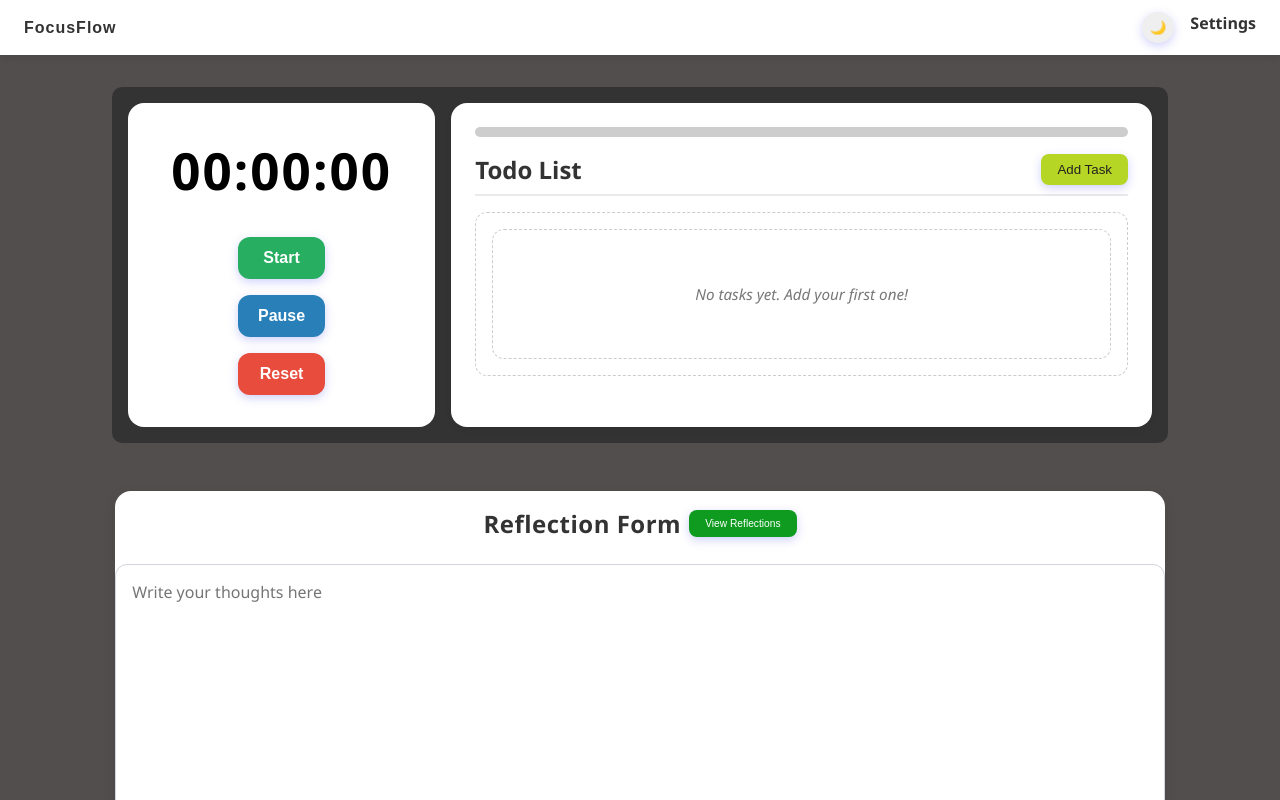
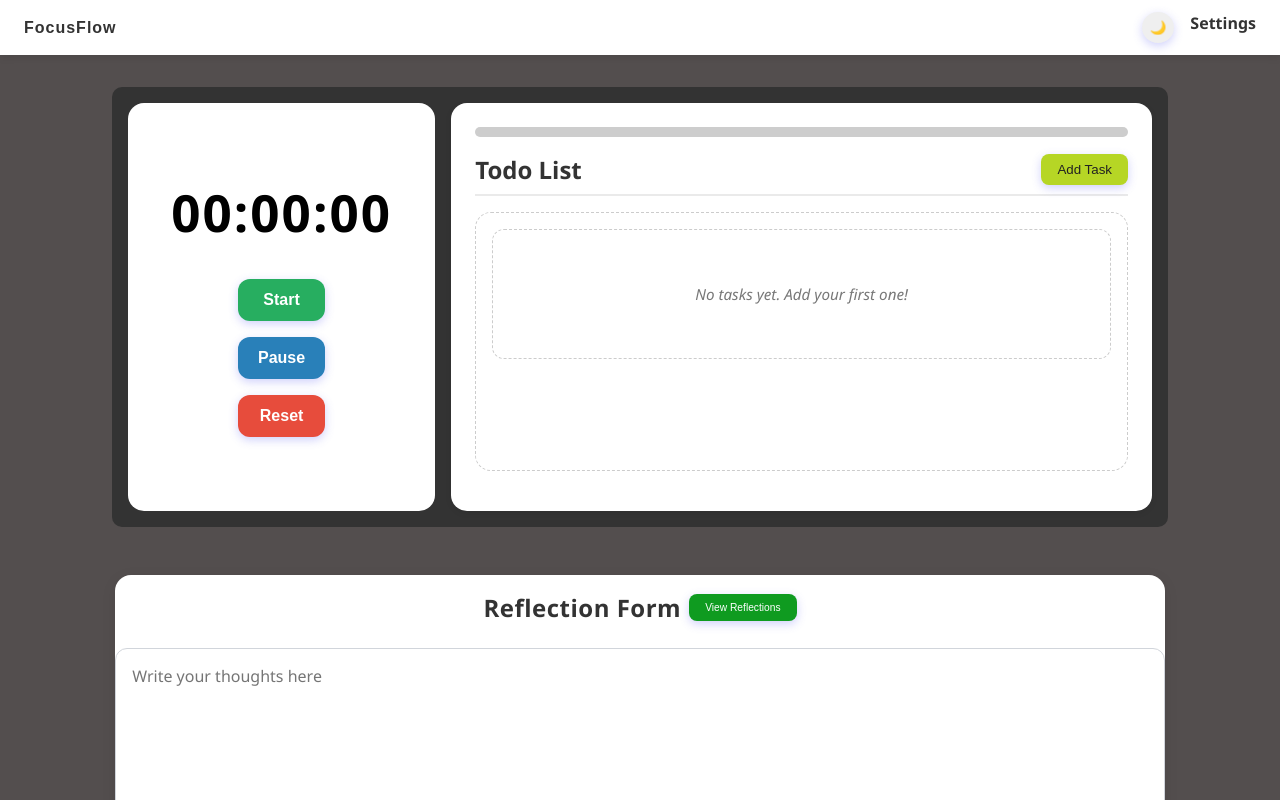
Before and after one commit to Muelvzz/FocusFlow, a React (Vite) app in the folder frontend/: page / in a window 1280 px wide. Shown: the top 800 px of the page. Built offline with nearby package versions, Linux system fonts and the light colour scheme.

Commit message:
added dark mode persistency

```diff
--- a/frontend/src/App.jsx
+++ b/frontend/src/App.jsx
@@ -5,10 +5,14 @@ import MainDashboard from './sections/MainDashboard'
 import Footer from './sections/Footer'
 
 function App() {
-  const [isDark, setIsDark] = useState(false)
+  const [isDark, setIsDark] = useState(() => {
+    const saved = localStorage.getItem("isDark")
+    return saved ? JSON.parse(saved) : false;
+  })
 
   useEffect(() => {
     document.body.classList.toggle('dark-mode', isDark)
+    localStorage.setItem("isDark", JSON.stringify(isDark))
   }, [isDark])
 
   return (
--- a/frontend/src/component-css/todolist.css
+++ b/frontend/src/component-css/todolist.css
@@ -173,12 +173,14 @@
     display: flex;
     flex-direction: column;
     border: 1.5px dashed #ccc;
-    border-radius: 0.75rem;
+    border-radius: 1rem;
     background: #fff;
     color: #555;
     padding: 1rem;
     font-size: 0.95rem;
     overflow-y: auto;
+    height: 225px;
+    overflow-y: scroll;
 }
 
 /* Task List */
```
